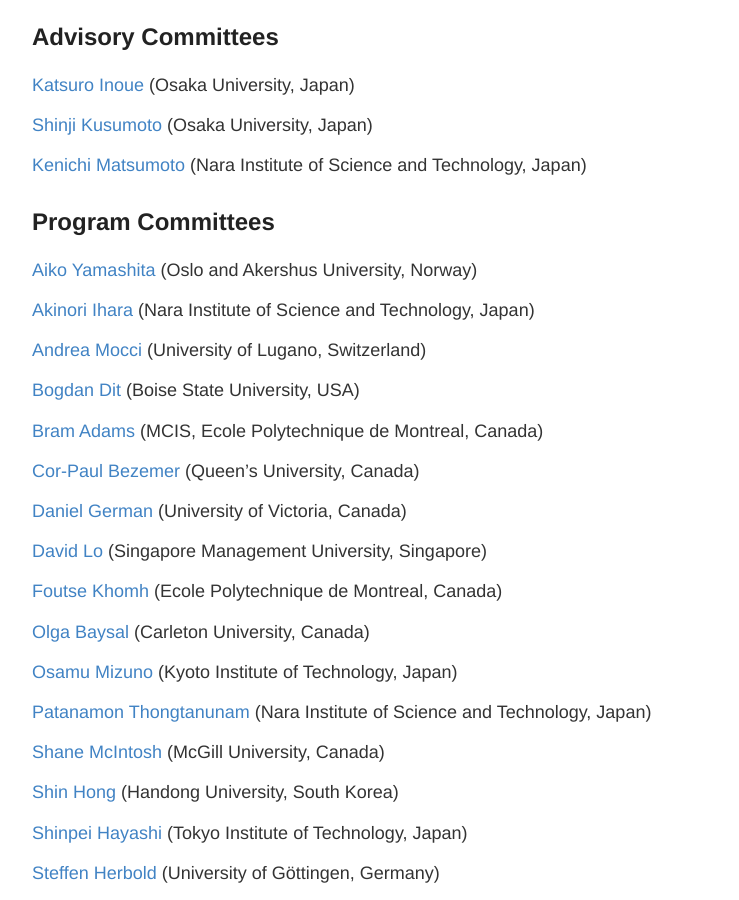
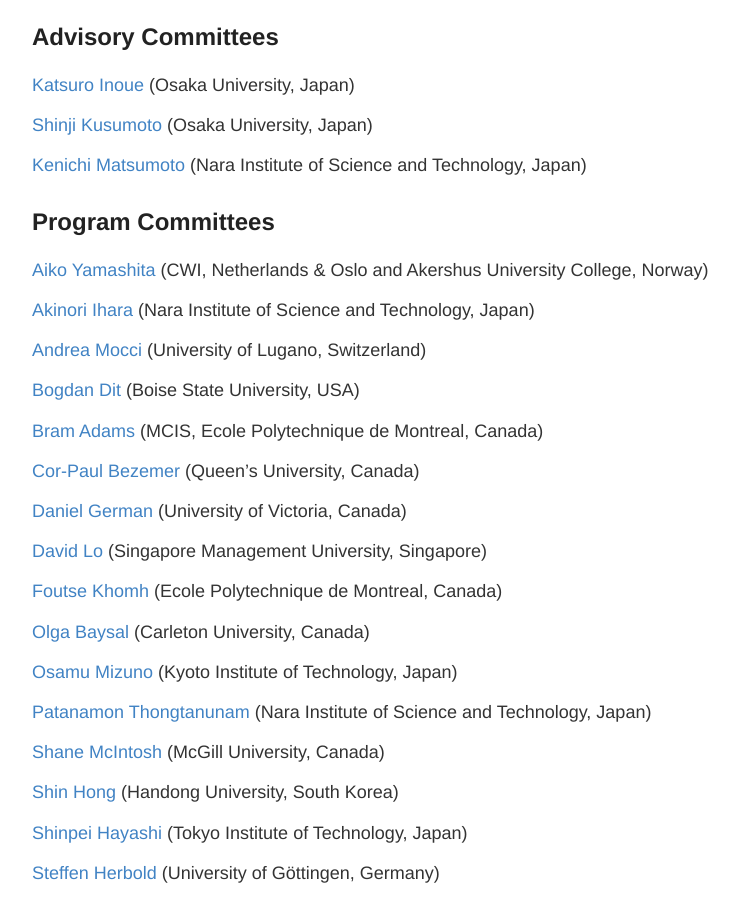
Before and after one commit to iwesep2017/iwesep2017.github.io, a Jekyll site: the page built from organization.md, in a window 1280 px wide and 900 px high, scrolled down 2231 px. Shown: the whole window, without its empty margins (248-987 px from the left). Built offline with Jekyll 4.4.1, drawn with Linux system fonts in a browser that asks for light colours; some of the changed text lies outside the part shown.

Commit message:
Update organization

```diff
--- a/files/IWESEP2017-CFP.txt
+++ b/files/IWESEP2017-CFP.txt
@@ -147,7 +147,7 @@
 
 
 Program Committees:
-- Aiko Yamashita (Oslo and Akershus University, Norway)
+- Aiko Yamashita (CWI, Netherlands & Oslo and Akershus University College, Norway)
 - Akinori Ihara (Nara Institute of Science and Technology, Japan)
 - Andrea Mocci (University of Lugano, Switzerland)
 - Bogdan Dit (Boise State University, USA)
--- a/organization.md
+++ b/organization.md
@@ -87,7 +87,7 @@
 
 ## Program Committees
 
-[Aiko Yamashita](https://www.hioa.no/eng/employee/aikyam) (Oslo and Akershus University, Norway)
+[Aiko Yamashita](https://www.hioa.no/eng/employee/aikyam) (CWI, Netherlands & Oslo and Akershus University College, Norway)
 
 [Akinori Ihara](http://akinori-ihara.jpn.org) (Nara Institute of Science and Technology, Japan)
 
```
Also changed, not shown: other parts of organization.md (+1 -1 lines).
